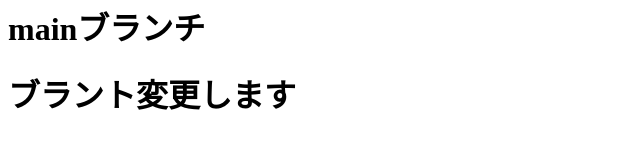
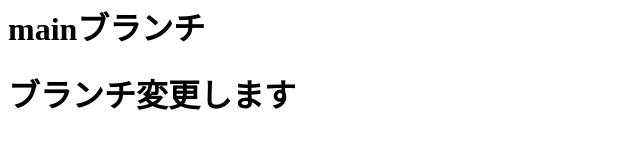
Before and after one commit to kumacreative/github_practice, a plain HTML site: page index.html in a window 1280 px wide. Shown: the part 356-504 px from the top of the page, 0-640 px from the left. Drawn offline with Linux system fonts and the light colour scheme.

Commit message:
ブランチを変更します

```diff
--- a/index.html
+++ b/index.html
@@ -12,6 +12,6 @@
     <h1>4変更</h1>
     <h1>developブランチです</h1>
     <h1>mainブランチ</h1>
-    <h1>ブラント変更します</h1>
+    <h1>ブランチ変更します</h1>
 </body>
 </html>
```
